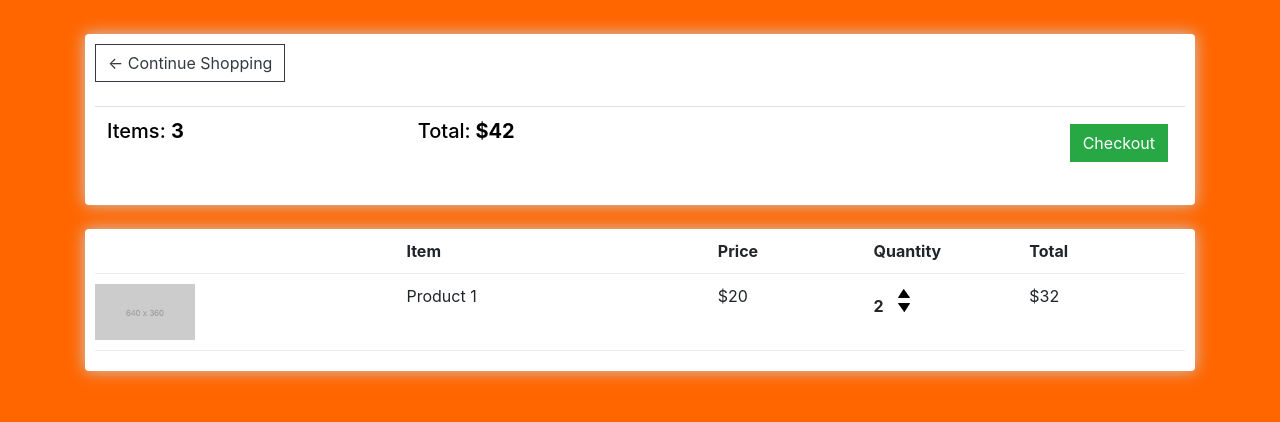
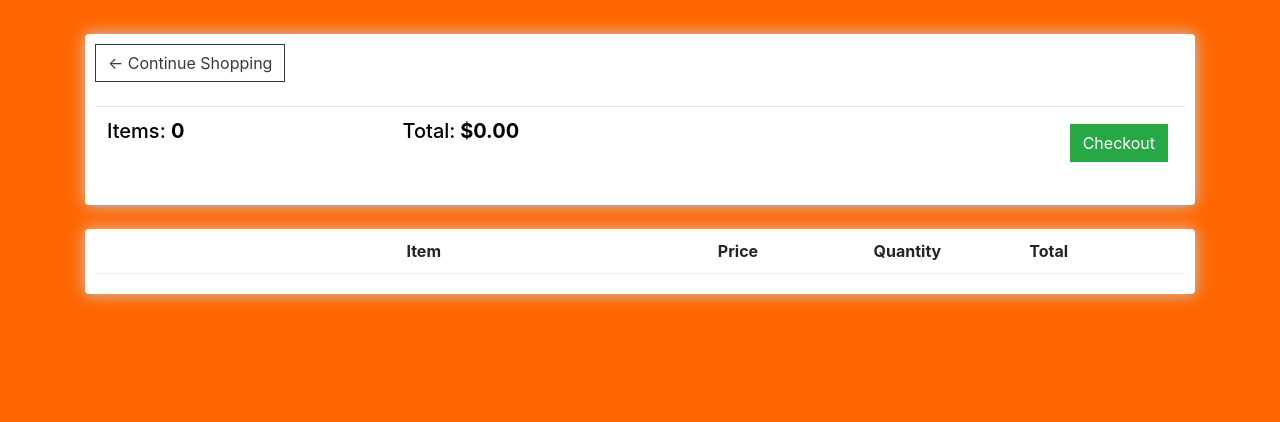
Before and after one commit to m7madDaraghmeh/ecommerce, a Django app: page /cart in a window 1280 px wide. Shown: the part 57-479 px from the top of the page. Run offline with Django 4.2, Linux system fonts and the light colour scheme; lists and menus that the app fills with data are empty; some libraries are stand-ins or nearby versions.

Commit message:
implemnt cart and checkout

```diff
--- a/store/admin.py
+++ b/store/admin.py
@@ -4,5 +4,5 @@ from .models import *
 admin.site.register(Customer)
 admin.site.register(Product)
 admin.site.register(Order)
-admin.site.register(OrderIitem)
+admin.site.register(OrderItem)
 admin.site.register(ShippingAddress)
--- a/store/templates/store/cart.html
+++ b/store/templates/store/cart.html
@@ -11,8 +11,8 @@
 				<br>
 				<table class="table">
 					<tr>
-						<th><h5 style="color: black;">Items: <strong>3</strong></h5></th>
-						<th><h5 style="color: black;">Total:<strong> $42</strong></h5></th>
+						<th><h5 style="color: black;">Items: <strong>{{ order.get_cart_items }}</strong></h5></th>
+						<th><h5 style="color: black;">Total:<strong> ${{ order.get_cart_total|floatformat:2 }}</strong></h5></th>
 						<th>
 							<a  style="float:right; margin:5px;" class="btn btn-success" href="{% url 'checkout' %}">Checkout</a>
 						</th>
@@ -30,21 +30,22 @@
 					<div style="flex:1"><strong>Quantity</strong></div>
 					<div style="flex:1"><strong>Total</strong></div>
 				</div>
-
+				{% for item in items  %}
 				<div class="cart-row">
-					<div style="flex:2"><img class="row-image" src="{% static 'images/placeholder.png' %}"></div>
-					<div style="flex:2"><p>Product 1</p></div>
-					<div style="flex:1"><p>$20</p></div>
+					<div style="flex:2"><img class="row-image" src="{{ item.product.imageURL }}"></div>
+					<div style="flex:2"><p>{{ item.product.name }}</p></div>
+					<div style="flex:1"><p>${{ item.product.price|floatformat:2 }}</p></div>
 					<div style="flex:1">
-						<p class="quantity">2</p>
+						<p class="quantity">{{ item.quantity }}</p>
 						<div class="quantity">
 							<img class="chg-quantity" src="{% static  'images/arrow-up.png' %}">
 
 							<img class="chg-quantity" src="{% static  'images/arrow-down.png' %}">
 						</div>
 					</div>
-					<div style="flex:1"><p>$32</p></div>
+					<div style="flex:1"><p>${{ item.get_total }}</p></div>
 				</div>
+				{% endfor %}
 
 			</div>
 		</div>
--- a/store/views.py
+++ b/store/views.py
@@ -7,8 +7,23 @@ def store(request):
     context={'products' : products}
     return render(request , 'store/store.html' , context)
 def cart(request):
-    context={}
+
+    if request.user.is_authenticated:
+        customer= request.user.customer
+        order, created=Order.objects.get_or_create(customer=customer , complete=False) #this function query an object if it doesnot created then create it
+        items = order.orderitem_set.all() #query the child object by setting parent value then the child object so it will give all orderitems that have the order variable as parent
+    else:
+        items=[]
+        order={ 'get_cart_total' : 0 , 'get_cart_items' : 0 }
+    context={'items' : items , 'order' : order}
     return render(request , 'store/cart.html' , context)
 def checkout(request):
-    context={}
+    if request.user.is_authenticated:
+        customer= request.user.customer
+        order, created=Order.objects.get_or_create(customer=customer , complete=False) #this function query an object if it doesnot created then create it
+        items = order.orderitem_set.all() #query the child object by setting parent value then the child object so it will give all orderitems that have the order variable as parent
+    else:
+        items=[]
+        order={ 'get_cart_total' : 0 , 'get_cart_items' : 0 }
+    context={'items' : items , 'order' : order}
     return render(request , 'store/checkout.html' , context)
```
Also changed, not shown: store/models.py (+18 -1 lines), store/templates/store/checkout.html (+8 -6 lines), db.sqlite3, store/migrations/0003_rename_orderiitem_orderitem.py (added).
